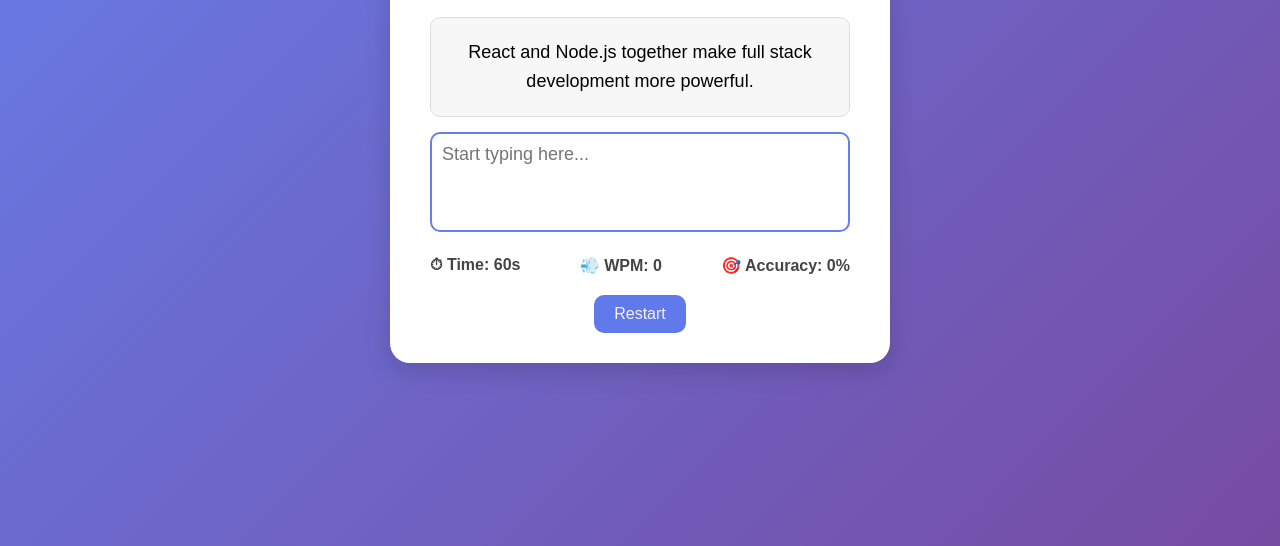
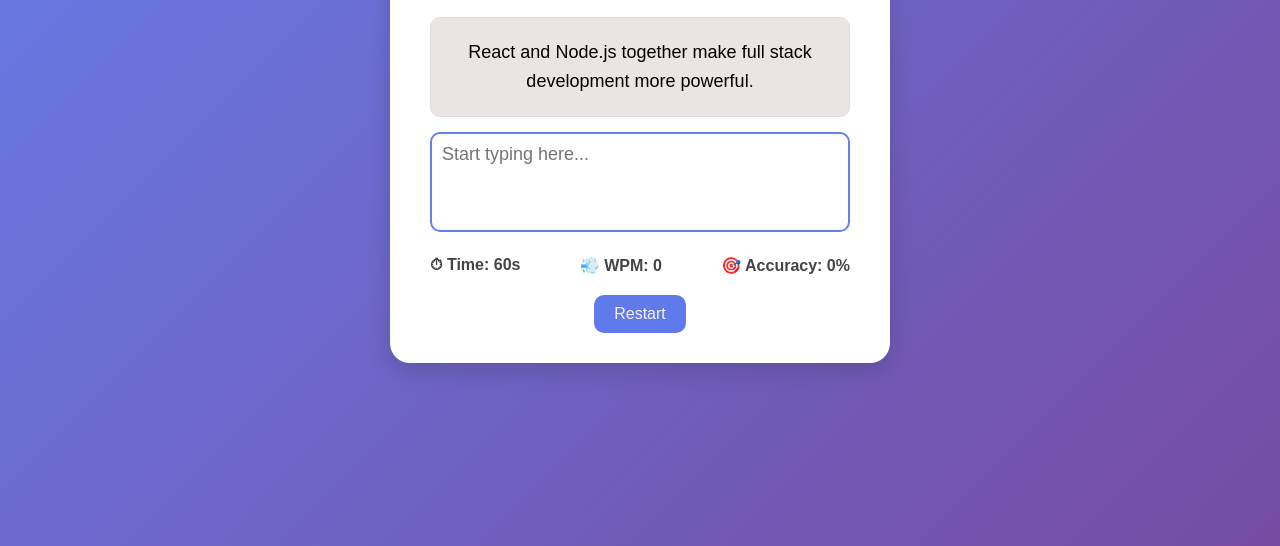
Before and after one commit to vamohammedilyas/Typing_Speed_Tracker, a plain HTML site: page index.html in a window 1280 px wide. Shown: the part 254-800 px from the top of the page. Drawn offline with Linux system fonts and the light colour scheme.

Commit message:
Added the styles

```diff
--- a/style.css
+++ b/style.css
@@ -28,7 +28,7 @@
 }
 
 .text-display {
-  background: #f7f7f7;
+  background: #ebe4e4;
   border-radius: 10px;
   padding: 20px;
   font-size: 18px;
```
